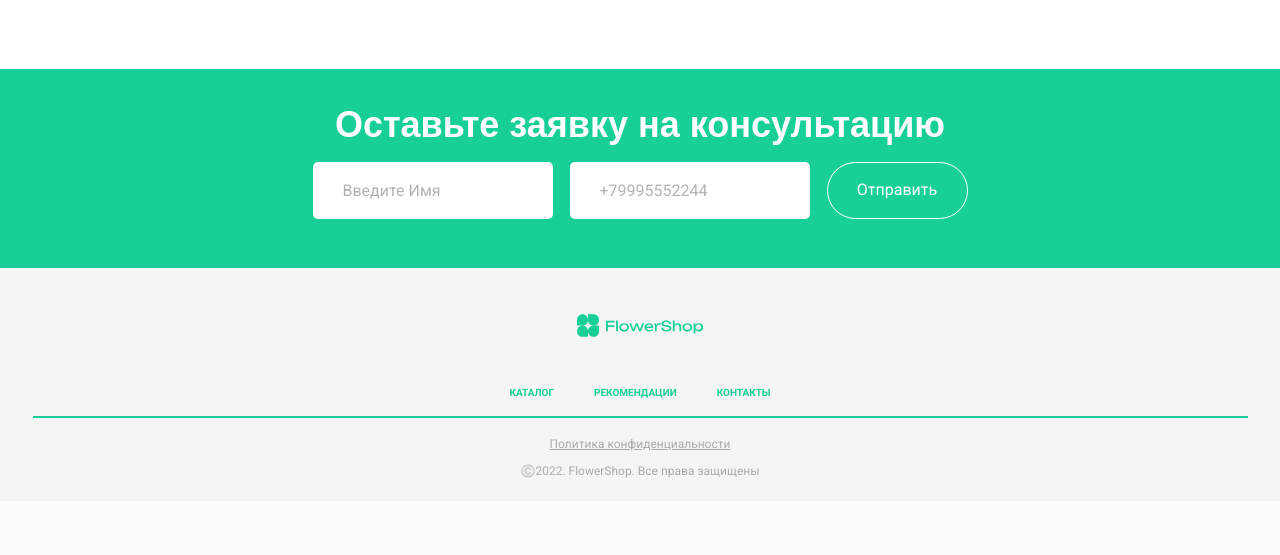
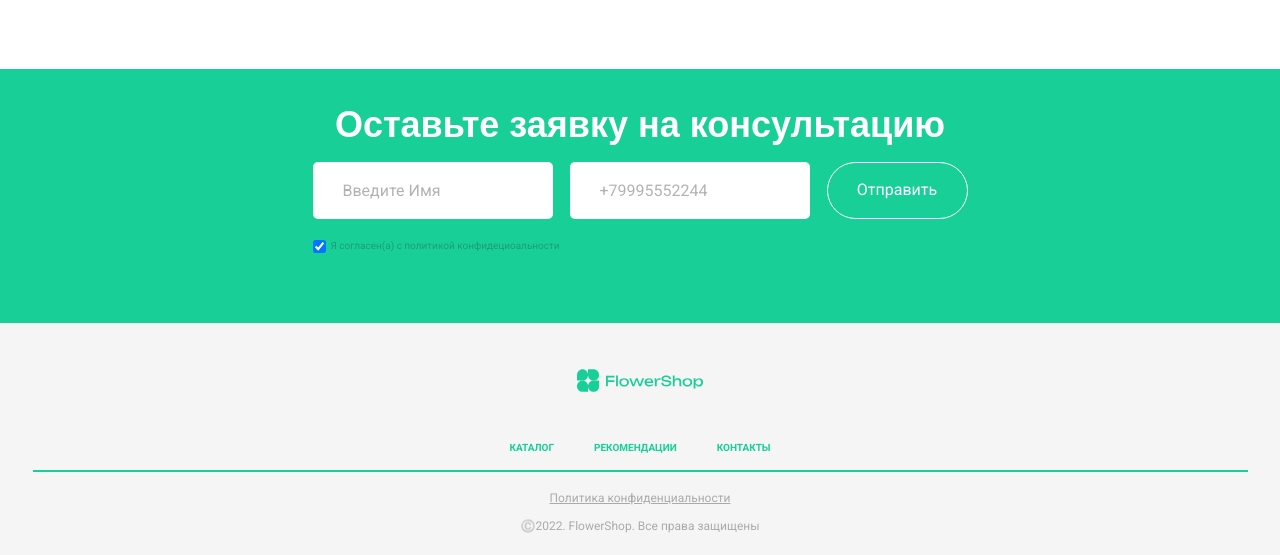
Before and after one commit to kashaeva-dev/FlowerShopWeb, a Django app: page / in a window 1280 px wide. Shown: the part 1548-2103 px from the top of the page. Before the commit the page ends 2026 px from the top, so only its background shows below. Run offline with Django 4.2, Linux system fonts and the light colour scheme; data that the repository does not hold is empty; parts of the project's set-up code (start-up, migrations or seed data) failed here and were passed over; some web fonts are replaced.

Commit message:
Add agreement to consultation footer

```diff
--- a/flower_shop/templates/flower_shop/consultation_footer.html
+++ b/flower_shop/templates/flower_shop/consultation_footer.html
@@ -13,6 +13,12 @@
           </div>
           <button type="submit" class="consultation__form_btn">Отправить</button>
         </div>
+        <label>
+          <div class="checkbox fic">
+            {{ form.agreement|add_class:"singUpConsultation__ckekbox" }}
+            <span class="chekbox__intro">Я согласен(а) с политикой конфидециоальности</span>
+          </div>
+        </label>
       </form>
     </div>
   </div>
```
